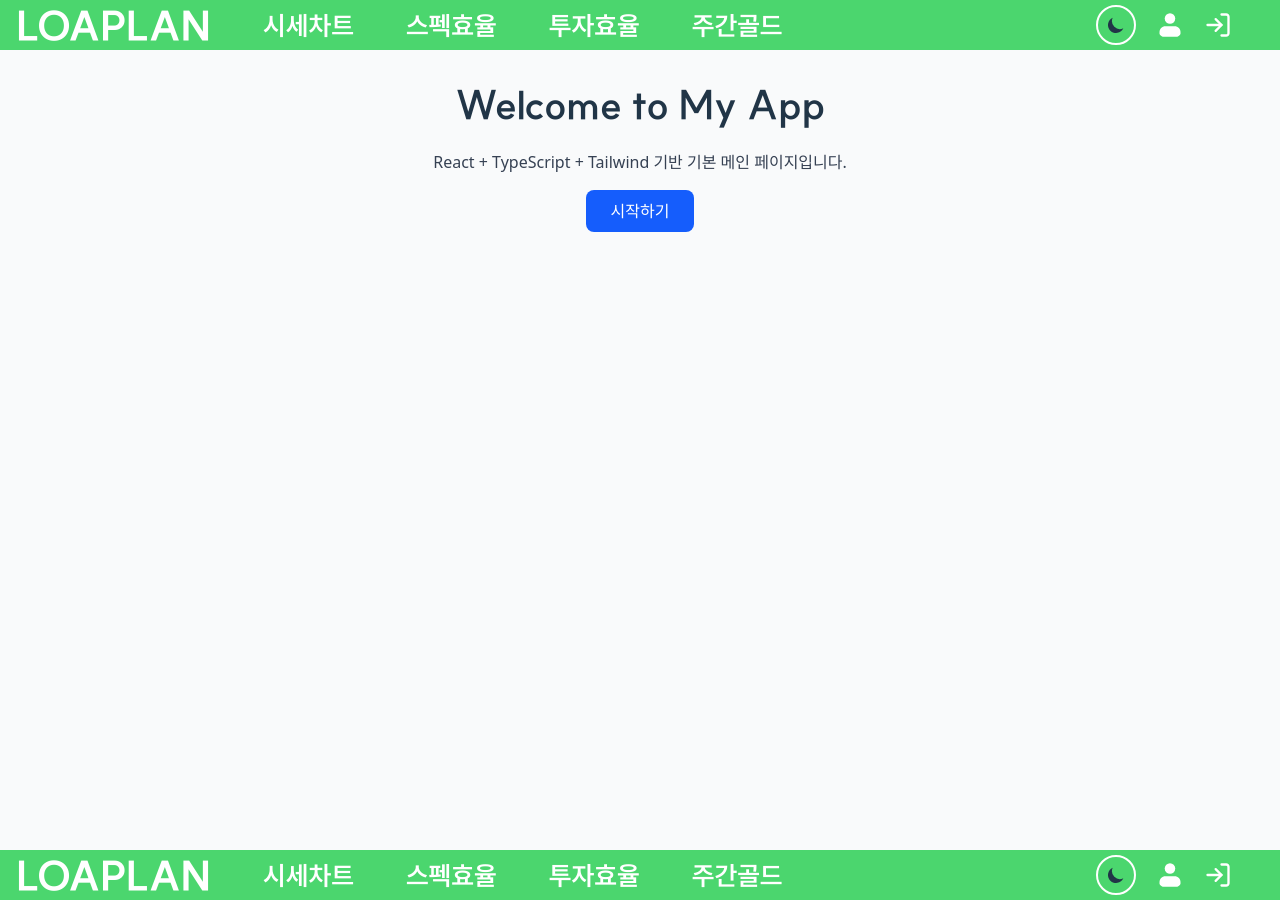
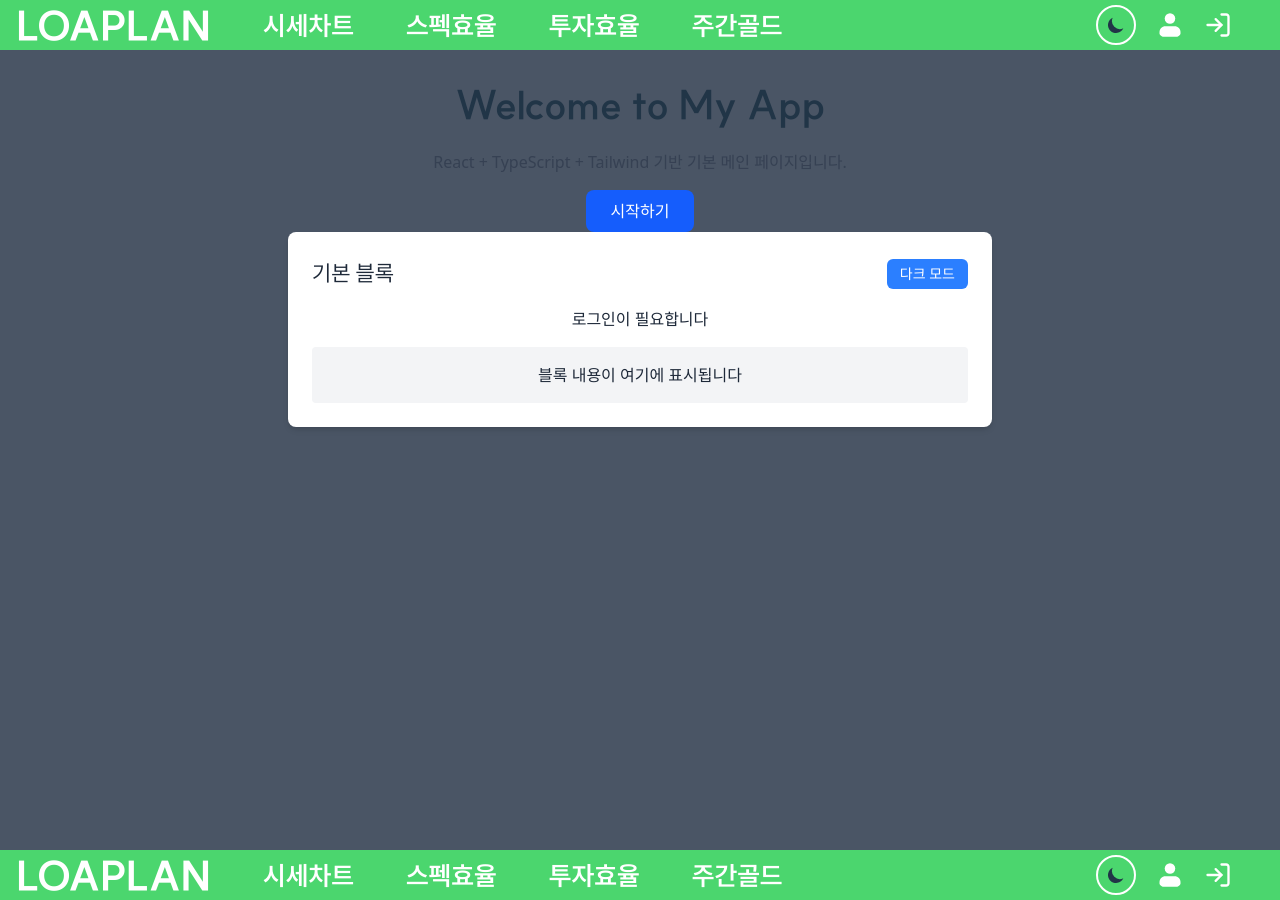
Before and after one commit to mycreature/LoaPlan, a React (Vite) app: page / in a window 1280 px wide. Built offline with nearby package versions, Linux system fonts and the light colour scheme.

Commit message:
[temp] 임시시

```diff
--- /dev/null
+++ b/src/components/block/DefalutBlock.tsx
@@ -0,0 +1,33 @@
+import useStore from '../../store/store'
+
+const DefaultBlock = () => {
+  const { user, darkMode, toggleDarkMode } = useStore()
+
+  return (
+    <div
+      className={`rounded-lg p-6 shadow-md transition-colors duration-300 ${
+        darkMode ? 'bg-gray-700 text-white' : 'bg-white text-gray-800'
+      }`}
+    >
+      <div className='mb-4 flex items-center justify-between'>
+        <h3 className='text-lg font-medium'>기본 블록</h3>
+        <button
+          onClick={toggleDarkMode}
+          className='rounded-md bg-blue-500 px-3 py-1 text-sm text-white hover:bg-blue-600'
+        >
+          {darkMode ? '라이트 모드' : '다크 모드'}
+        </button>
+      </div>
+
+      <div className='mb-4'>
+        {user ? <p>안녕하세요, {user.name}님!</p> : <p>로그인이 필요합니다</p>}
+      </div>
+
+      <div className={`rounded p-4 ${darkMode ? 'bg-gray-600' : 'bg-gray-100'}`}>
+        <p>블록 내용이 여기에 표시됩니다</p>
+      </div>
+    </div>
+  )
+}
+
+export default DefaultBlock
--- a/src/layouts/Header.tsx
+++ b/src/layouts/Header.tsx
@@ -15,7 +15,7 @@ const Header = () => {
   ]
 
   return (
-    <header className={`${darkMode ? 'bg-black' : 'bg-green'} h-[50px] w-full`}>
+    <header className={`${darkMode ? 'bg-black' : 'bg-green'} h-[50px] w-full transition-colors`}>
       <div className='h-full w-full'>
         {/* 로고 */}
         <div className='flex h-full items-center'>
--- a/src/pages/Home.tsx
+++ b/src/pages/Home.tsx
@@ -1,16 +1,19 @@
-import Button from "../components/ui/Button";
-
+import DefalutBlock from '../components/block/defalutBlock'
+import Button from '../components/ui/Button'
 
 const Home = () => {
   return (
-    <div className="min-h-screen bg-gray-50">
-      <main className="max-w-3xl mx-auto p-8 text-center">
-        <h1 className="text-4xl font-bold mb-6">Welcome to My App</h1>
-        <p className="mb-4 text-gray-700">React + TypeScript + Tailwind 기반 기본 메인 페이지입니다.</p>
-        <Button text="시작하기"/>
+    <div className='min-h-screen bg-gray-600'>
+      <main className='mx-auto max-w-3xl p-8 text-center'>
+        <h1 className='mb-6 text-4xl font-bold'>Welcome to My App</h1>
+        <p className='mb-4 text-gray-700'>
+          React + TypeScript + Tailwind 기반 기본 메인 페이지입니다.
+        </p>
+        <Button text='시작하기' />
+        <DefalutBlock />
       </main>
     </div>
-  );
-};
+  )
+}
 
-export default Home;
+export default Home
```
